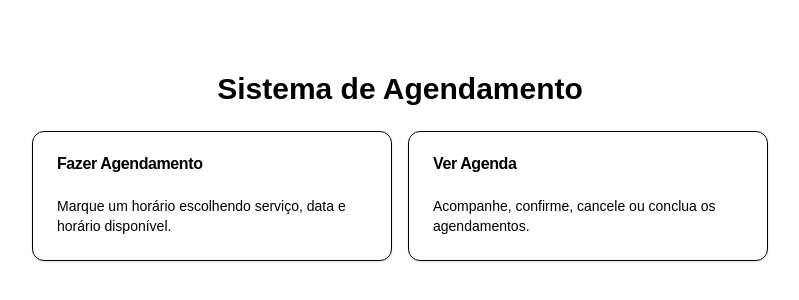
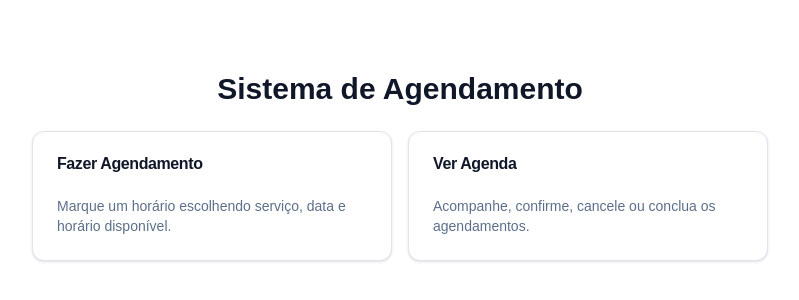
Before and after one commit to 1Kronovi1/agendamentos-project, a Next.js app: page / in a window 1280 px wide. Shown: the part 154-454 px from the top of the page, without its empty margins (240-1039 px from the left). Built offline with nearby package versions, Linux system fonts and the light colour scheme.

Commit message:
feat: add CSS roots for new UI

```diff
--- a/src/app/globals.css
+++ b/src/app/globals.css
@@ -13,72 +13,66 @@ body {
 }
 
 @layer base {
-  :root {
-    --background: oklch(1 0 0);
-    --foreground: oklch(0.145 0 0);
-    --card: oklch(1 0 0);
-    --card-foreground: oklch(0.145 0 0);
-    --popover: oklch(1 0 0);
-    --popover-foreground: oklch(0.145 0 0);
-    --primary: oklch(0.205 0 0);
-    --primary-foreground: oklch(0.985 0 0);
-    --secondary: oklch(0.97 0 0);
-    --secondary-foreground: oklch(0.205 0 0);
-    --muted: oklch(0.97 0 0);
-    --muted-foreground: oklch(0.556 0 0);
-    --accent: oklch(0.97 0 0);
-    --accent-foreground: oklch(0.205 0 0);
-    --destructive: oklch(0.577 0.245 27.325);
-    --border: oklch(0.922 0 0);
-    --input: oklch(0.922 0 0);
-    --ring: oklch(0.708 0 0);
-    --chart-1: oklch(0.87 0 0);
-    --chart-2: oklch(0.556 0 0);
-    --chart-3: oklch(0.439 0 0);
-    --chart-4: oklch(0.371 0 0);
-    --chart-5: oklch(0.269 0 0);
-    --radius: 0.5rem;
-    --sidebar: oklch(0.985 0 0);
-    --sidebar-foreground: oklch(0.145 0 0);
-    --sidebar-primary: oklch(0.205 0 0);
-    --sidebar-primary-foreground: oklch(0.985 0 0);
-    --sidebar-accent: oklch(0.97 0 0);
-    --sidebar-accent-foreground: oklch(0.205 0 0);
-    --sidebar-border: oklch(0.922 0 0);
-    --sidebar-ring: oklch(0.708 0 0);
+    :root {
+    --background: 0 0% 100%;
+    --foreground: 222 47% 11%;
+
+    --card: 0 0% 100%;
+    --card-foreground: 222 47% 11%;
+
+    --popover: 0 0% 100%;
+    --popover-foreground: 222 47% 11%;
+
+    --primary: 217 91% 35%;
+    --primary-foreground: 0 0% 100%;
+
+    --secondary: 214 95% 96%;
+    --secondary-foreground: 217 91% 30%;
+
+    --muted: 214 32% 96%;
+    --muted-foreground: 215 20% 45%;
+
+    --accent: 214 95% 93%;
+    --accent-foreground: 217 91% 30%;
+
+    --destructive: 0 72% 51%;
+    --destructive-foreground: 0 0% 100%;
+
+    --border: 214 32% 90%;
+    --input: 214 32% 90%;
+    --ring: 217 91% 35%;
+
+    --radius: 0.75rem;
   }
+
   .dark {
-    --background: oklch(0.145 0 0);
-    --foreground: oklch(0.985 0 0);
-    --card: oklch(0.205 0 0);
-    --card-foreground: oklch(0.985 0 0);
-    --popover: oklch(0.205 0 0);
-    --popover-foreground: oklch(0.985 0 0);
-    --primary: oklch(0.922 0 0);
-    --primary-foreground: oklch(0.205 0 0);
-    --secondary: oklch(0.269 0 0);
-    --secondary-foreground: oklch(0.985 0 0);
-    --muted: oklch(0.269 0 0);
-    --muted-foreground: oklch(0.708 0 0);
-    --accent: oklch(0.269 0 0);
-    --accent-foreground: oklch(0.985 0 0);
-    --destructive: oklch(0.704 0.191 22.216);
-    --border: oklch(1 0 0 / 10%);
-    --input: oklch(1 0 0 / 15%);
-    --ring: oklch(0.556 0 0);
-    --chart-1: oklch(0.87 0 0);
-    --chart-2: oklch(0.556 0 0);
-    --chart-3: oklch(0.439 0 0);
-    --chart-4: oklch(0.371 0 0);
-    --chart-5: oklch(0.269 0 0);
-    --sidebar: oklch(0.205 0 0);
-    --sidebar-foreground: oklch(0.985 0 0);
-    --sidebar-primary: oklch(0.488 0.243 264.376);
-    --sidebar-primary-foreground: oklch(0.985 0 0);
-    --sidebar-accent: oklch(0.269 0 0);
-    --sidebar-accent-foreground: oklch(0.985 0 0);
-    --sidebar-border: oklch(1 0 0 / 10%);
-    --sidebar-ring: oklch(0.556 0 0);
+    --background: 222 47% 7%;
+    --foreground: 210 40% 98%;
+
+    --card: 222 47% 10%;
+    --card-foreground: 210 40% 98%;
+
+    --popover: 222 47% 10%;
+    --popover-foreground: 210 40% 98%;
+
+    --primary: 217 91% 60%;
+    --primary-foreground: 222 47% 11%;
+
+    --secondary: 217 33% 17%;
+    --secondary-foreground: 210 40% 98%;
+
+    --muted: 217 33% 17%;
+    --muted-foreground: 215 20% 65%;
+
+    --accent: 217 33% 20%;
+    --accent-foreground: 210 40% 98%;
+
+    --destructive: 0 63% 31%;
+    --destructive-foreground: 210 40% 98%;
+
+    --border: 217 33% 20%;
+    --input: 217 33% 20%;
+    --ring: 217 91% 60%;
   }
 }
 
```
